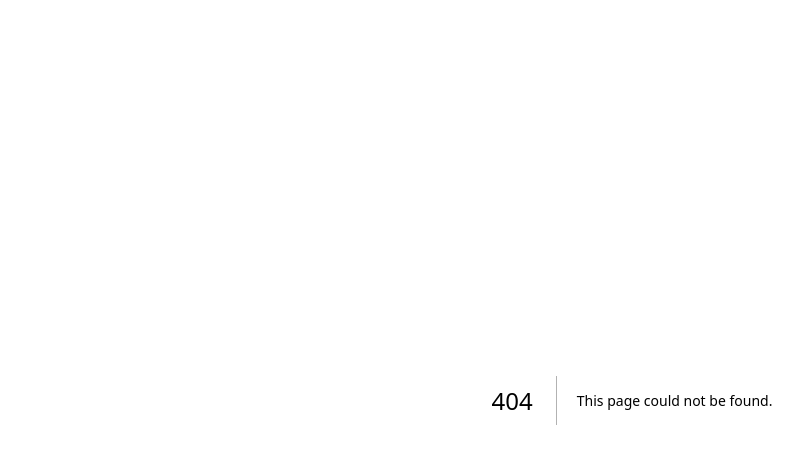
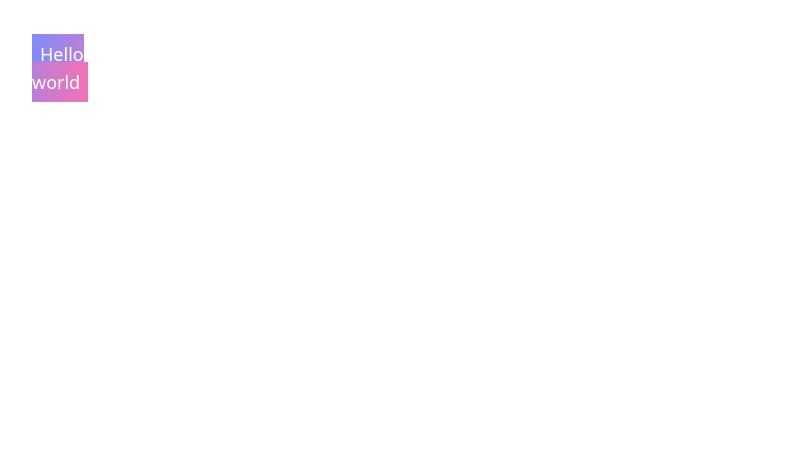
Before and after one commit to Omi1804/TailwindPlayground, a Next.js app: page /elements/boxdecoration in a window 1280 px wide. Before the commit this address had no page. Shown: the top 464 px of the page, without its empty margins (8-811 px from the left). Built offline with nearby package versions, Linux system fonts and the light colour scheme.

Commit message:
adding display

```diff
--- /dev/null
+++ b/src/pages/elements/boxdecoration.tsx
@@ -0,0 +1,13 @@
+import React from "react";
+
+const Boxdecoration = () => {
+  return (
+    <div className="m-10">
+      <span className=" box-decoration-slice hover:box-decoration-clone bg-gradient-to-r from-indigo-400 to-pink-400 text-white p-2 text-lg">
+        Hello <br /> world
+      </span>
+    </div>
+  );
+};
+
+export default Boxdecoration;
```
Also changed, not shown: src/pages/aspectratio.tsx (renamed from src/pages/aspectratio.jsx), src/pages/elements/columns.tsx (renamed from src/pages/elements/columns.jsx), src/pages/elements/display.tsx (added).
